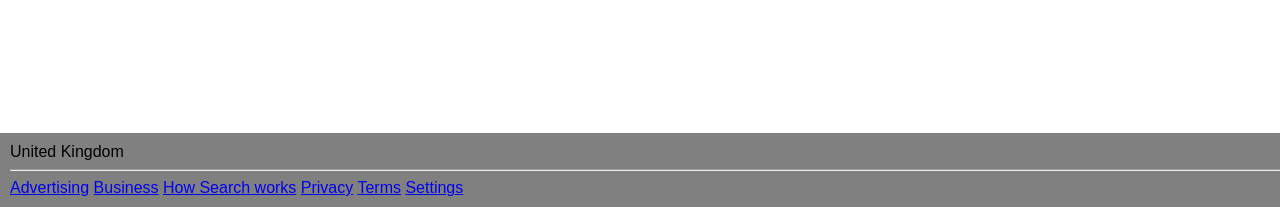
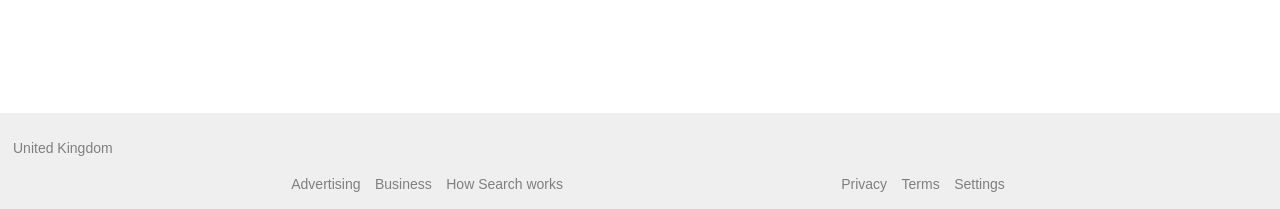
Before and after one commit to larger96/google-homepage, a plain HTML site: page index.html in a window 1280 px wide. Shown: the part 607-816 px from the top of the page. Drawn offline with Linux system fonts and the light colour scheme.

Commit message:
index.html

```diff
--- a/index.html
+++ b/index.html
@@ -10,8 +10,6 @@
             }
             #navbar {
                 position: fixed;
-                color: black;
-                text-decoration: none;
                 display: flex;
                 justify-content: space-between;
                 width: 100%;
@@ -25,9 +23,6 @@
             #navbar a:hover {
                 text-decoration: underline;
             }
-            #navbar-right {
-
-            }
             .main-content {
                 text-align: center;
                 position:absolute;
@@ -36,11 +31,36 @@
             }
             #footer {
                 position: fixed;
-                background: grey;
+                background: rgb(226, 223, 223);
+                opacity:0.5;
                 left: 0px;
-                padding: 10px;
-                width: 100%;
-                top: 92.5%;
+                top: 90%;
+                padding: 8px;
+                width:100%;
+            }
+            #footer-bottom {
+                display: flex;
+                justify-content: space-between;
+
+            }
+            #footer a {
+                color: black;
+                text-decoration: none;
+                font-size: 14px;
+                padding: 5px;
+            }
+            #footer p {
+                color: black;
+                font-size: 14px;
+                padding: 5px;
+            }
+            #footer a:hover {
+                text-decoration: underline;
+            }
+            .border {
+                border-color: #2b2a2a;
+                border-width: 2px;
+                border-style: solid;
             }
         </style>
     </head>
@@ -73,17 +93,23 @@
             </div>
         </main>
         <footer id="footer">
-            <div>
-                United Kingdom
-            </div><hr>
-            <div>
+            <div id="footer-top">
+                <p>United Kingdom</p>
+            </div>
+            <div id="footer-bottom">
+                <p>
+                    <div id="footer-left">
                         <a href="#" id="footer-1">Advertising</a>
                         <a href="#" id="footer-2">Business</a>
                         <a href="#" id="footer-3">How Search works</a>
+                    </div>
+                    <div id="footer-left">
                         <a href="#" id="footer-4">Privacy</a>
                         <a href="#" id="footer-5">Terms</a>
                         <a href="#" id="footer-6">Settings</a>
                     </div>
+                </p>
+            </div>
         </footer>
     </body>
 </html>
```
Lines whose indentation alone changed are shown as unchanged.
